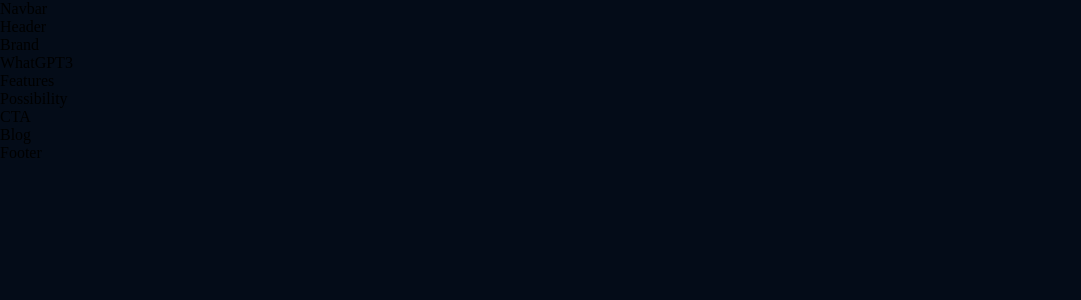
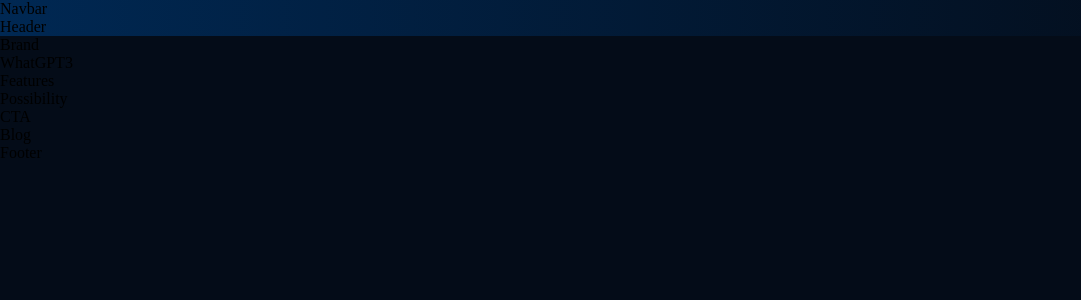
Before and after one commit to DiogoSA1/app_gpt3, a React (Create React App) app: page / in a window 1280 px wide. Shown: the top 300 px of the page, without its empty margins (0-1081 px from the left). Built offline with nearby package versions, Linux system fonts and the light colour scheme.

Commit message:
ajuste css de App.css

```diff
--- a/src/App.css
+++ b/src/App.css
@@ -6,10 +6,63 @@
 }
 
 body {
-  background: var( --color-bg);
+  background: var(--color-bg);
 }
 
 a {
   color: unset;
   text-decoration: none;
 }
+
+.gradient__bg {
+  background: -moz-linear-gradient(90deg, rgba(0, 40, 83, 1) 0%, rgba(4, 12, 24, 1) 100%);
+  background: -webkit-linear-gradient(90deg, rgba(0, 40, 83, 1) 0%, rgba(4, 12, 24, 1) 100%);
+  background: -o-linear-gradient(90deg, rgba(0, 40, 83, 1) 0%, rgba(4, 12, 24, 1) 100%);
+  filter: progid:DXImageTransform.Microsoft.gradient(startColorstr='#040C18', endColorstr='#002853', GradientType=0);
+  background: -ms-linear-gradient(90deg, rgba(0, 40, 83, 1) 0%, rgba(4, 12, 24, 1) 100%);
+  background: linear-gradient(90deg, rgba(0, 40, 83, 1) 0%, rgba(4, 12, 24, 1) 100%);
+}
+
+.gradient__text {
+  background: var(--gradient-text);
+  background-clip: text;
+  -webkit-background-clop: text;
+  -webkit-text-fill-color: transparent;
+}
+
+.saction__padding {
+  padding: 4rem 6rem;
+}
+
+.saction__margin {
+  margin: 4rem 6rem;
+}
+
+.scale-up-center {
+  -webkit-animation: scale-up-center 0.4s cubic-bezier(0.390, 0.575, 0.565, 1.000) both;
+  animation: scale-up-center 0.4s cubic-bezier(0.390, 0.575, 0.565, 1.000) both;
+}
+
+@-webkit-keyframes scale-up-center {
+  0% {
+    -webkit-transform: scale(0.5);
+    transform: scale(0.5);
+  }
+
+  100% {
+    -webkit-transform: scale(1);
+    transform: scale(1);
+  }
+}
+
+@keyframes scale-up-center {
+  0% {
+    -webkit-transform: scale(0.5);
+    transform: scale(0.5);
+  }
+
+  100% {
+    -webkit-transform: scale(1);
+    transform: scale(1);
+  }
+}
```
